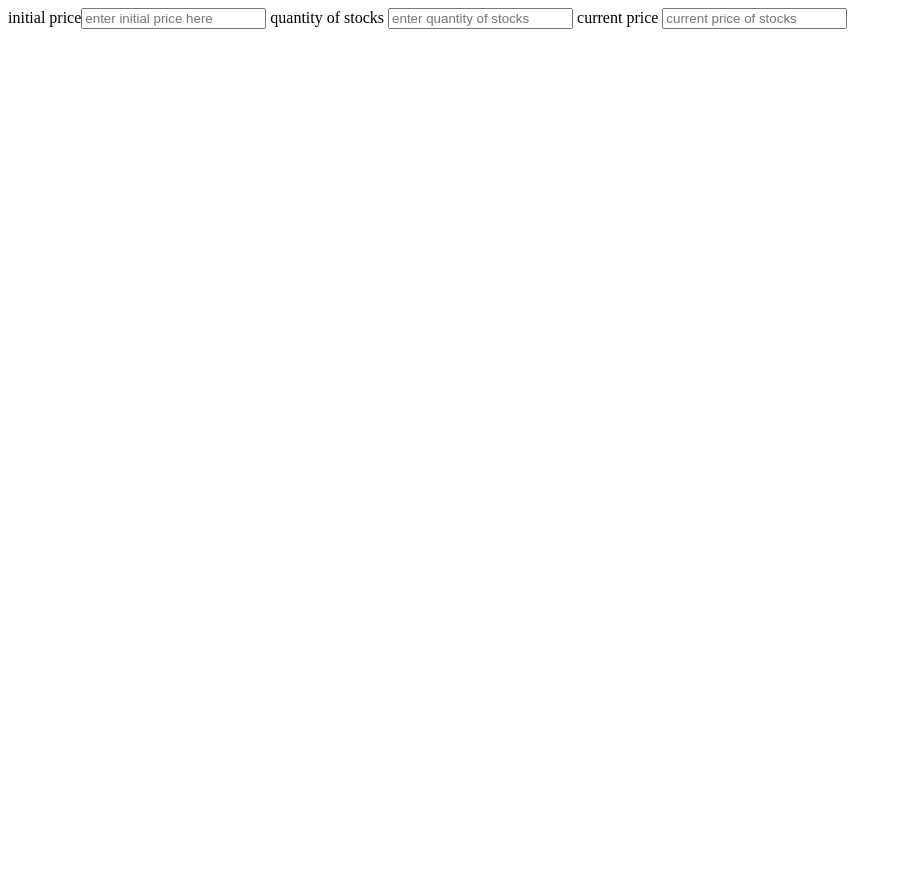
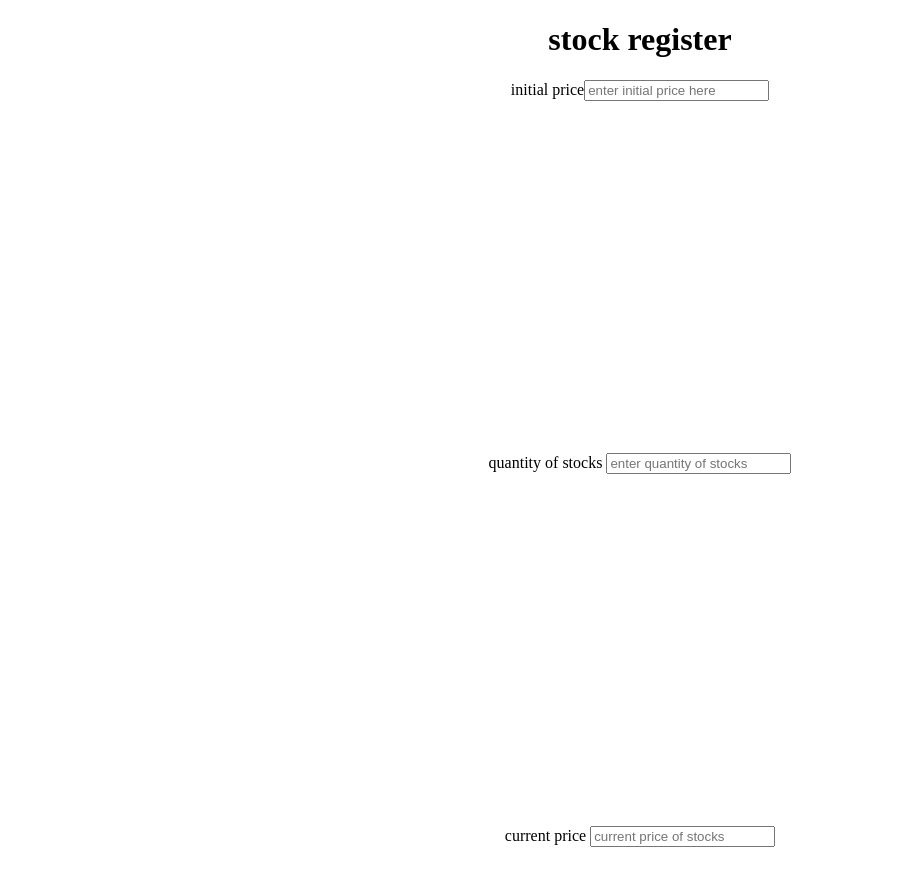
Before and after one commit to iprankurpandey/stock-purchase-profit-or-loss-Mark-XIV, a plain HTML site: page index.html in a window 1280 px wide. Shown: the whole page, without its empty margins (0-902 px from the left). Before the commit the page ends 800 px from the top, so only its background shows below. Drawn offline with Linux system fonts and the light colour scheme.

Commit message:
added css file in html code

```diff
--- a/index.html
+++ b/index.html
@@ -1,20 +1,26 @@
 <!DOCTYPE html>
 <html lang="en">
+
 <head>
     <meta charset="UTF-8">
     <meta http-equiv="X-UA-Compatible" content="IE=edge">
     <meta name="viewport" content="width=device-width, initial-scale=1.0">
+    <link rel="stylesheet" href="style.css">
     <title>Document</title>
 </head>
+
 <body>
 
-<label>initial price<input type="text" placeholder="enter initial price here"/></label>
+    <h1>stock register</h1>
+    <main>
+        <label>initial price<input type="text" placeholder="enter initial price here" /></label>
 
-<label>quantity of stocks
-<input type="text" placeholder="enter quantity of stocks" /></label>
+        <label>quantity of stocks
+            <input type="text" placeholder="enter quantity of stocks" /></label>
 
-<label>current price
-<input type="text" placeholder="current price of stocks"/></label>
+        <label>current price
+            <input type="text" placeholder="current price of stocks" /></label>
+    </main>
+</body>
 
-</body>
 </html>
```
